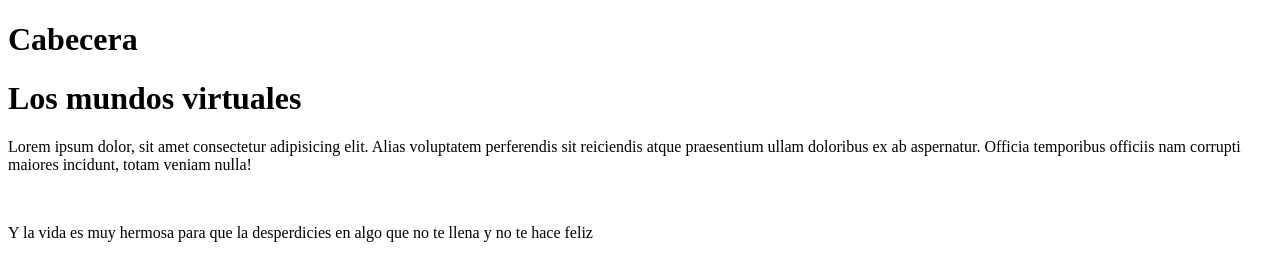
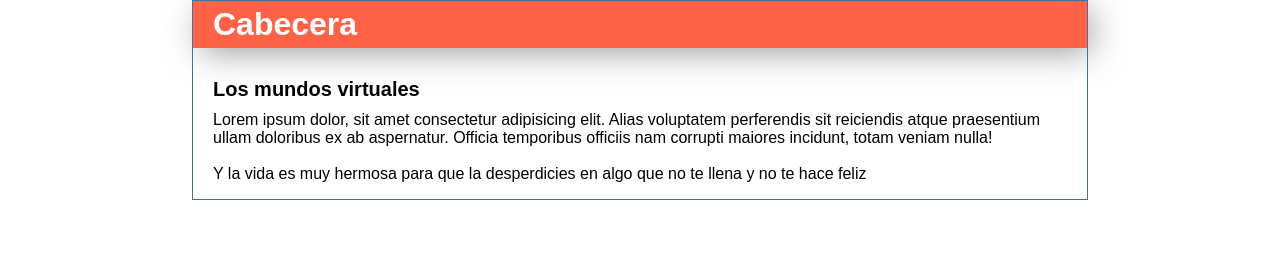
Before and after one commit to fabiantcc1/hyperblog, a plain HTML site: page index.html in a window 1280 px wide. Drawn offline with Linux system fonts and the light colour scheme.

Commit message:
Se arreglo un error en href del archivo HTML

```diff
--- a/index.html
+++ b/index.html
@@ -5,7 +5,7 @@
     <meta http-equiv="X-UA-Compatible" content="IE=edge">
     <meta name="viewport" content="width=device-width, initial-scale=1.0">
     <title>Blogpost</title>
-    <link rel="stylesheet" hrefS="./css/style.css">
+    <link rel="stylesheet" href="./css/style.css">
 </head>
 <body>
     <div class="container">
```
